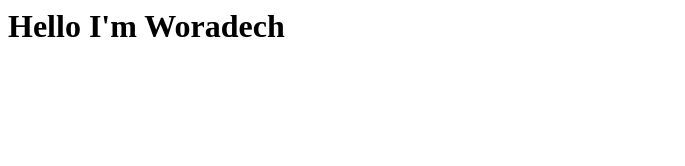
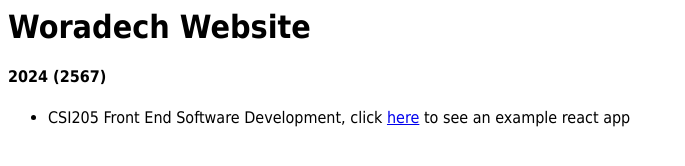
Before and after one commit to MercuriusTer/MercuriusTer, a plain HTML site: page index.html in a window 1280 px wide. Shown: the whole page, without its empty margins (0-685 px from the left). Drawn offline with Linux system fonts and the light colour scheme.

Commit message:
Update index.html

```diff
--- a/index.html
+++ b/index.html
@@ -1 +1,17 @@
-<h1>Hello I'm Woradech</h1>
+<html>
+  <head>
+    <title>Woradech SPU Website</title>
+    <style>
+      body {
+        font-family: Tahoma, Verdana, Segoe, sans-serif;
+      }
+    </style>
+  </head>
+  <body>
+    <h1>Woradech Website</h1>
+    <h4>2024 (2567)</h4>
+    <ul>
+      <li>CSI205 Front End Software Development, click <a href='https://mercuriuster.github.io/_multipages/'>here</a> to see an example react app</li>
+    </ul>
+  </body>
+</html>
```
